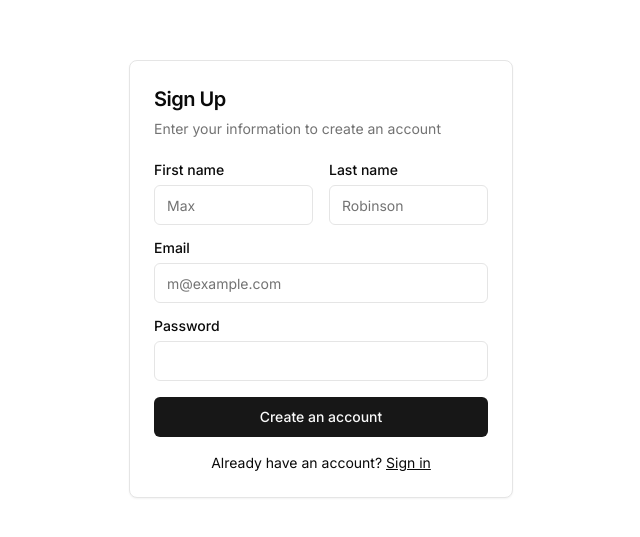
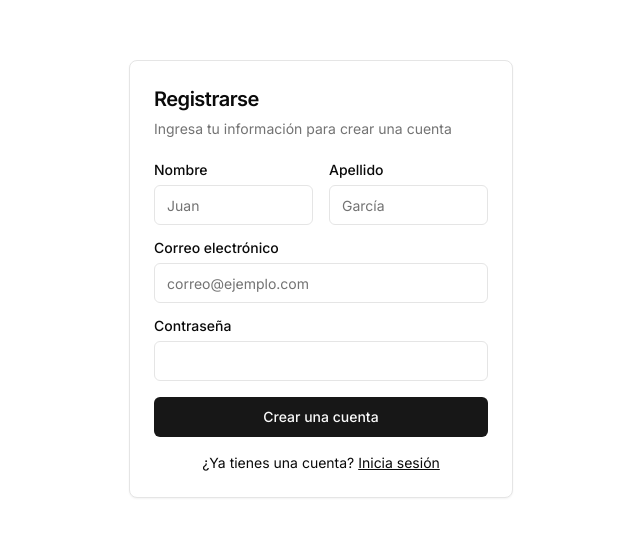
Before and after one commit to Alfas-tech/plataforma_edu, a Next.js app: page /signup in a window 1280 px wide. Shown: the part 121-658 px from the top of the page, without its empty margins (319-959 px from the left). Built offline with nearby package versions, Linux system fonts and the light colour scheme.

Commit message:
translate authentication forms to Spanish and update placeholder texts

```diff
--- a/app/(auth)/forgot-password/components/ForgotPasswordForm.tsx
+++ b/app/(auth)/forgot-password/components/ForgotPasswordForm.tsx
@@ -1,8 +1,8 @@
 "use client";
 
-import { useState } from "react";
+import {useState} from "react";
 import Link from "next/link";
-import { Button } from "@/components/ui/button";
+import {Button} from "@/components/ui/button";
 import {
     Card,
     CardContent,
@@ -10,10 +10,10 @@ import {
     CardHeader,
     CardTitle,
 } from "@/components/ui/card";
-import { Input } from "@/components/ui/input";
-import { Label } from "@/components/ui/label";
-import { resetPassword } from "@/src/presentation/actions/auth.actions";
-import { Info } from "lucide-react";
+import {Input} from "@/components/ui/input";
+import {Label} from "@/components/ui/label";
+import {resetPassword} from "@/src/presentation/actions/auth.actions";
+import {Info} from "lucide-react";
 
 export function ForgotPasswordForm() {
     const [isLoading, setIsLoading] = useState(false);
@@ -51,16 +51,6 @@ export function ForgotPasswordForm() {
                 </CardDescription>
             </CardHeader>
             <CardContent>
-        <div className="rounded-lg bg-blue-50 border border-blue-200 p-4 mb-4">
-          <div className="flex items-start gap-3">
-            <Info className="h-5 w-5 text-blue-600 flex-shrink-0 mt-0.5" />
-            <p className="text-sm text-blue-900">
-              Si te registraste con Google, también puedes usar este formulario
-              para establecer una contraseña y acceder con email.
-            </p>
-          </div>
-        </div>
-
                 <form onSubmit={handleSubmit}>
                     <div className="grid gap-4">
                         <div className="grid gap-2">
--- a/app/(auth)/login/components/LoginForm.tsx
+++ b/app/(auth)/login/components/LoginForm.tsx
@@ -52,9 +52,9 @@ export function LoginForm() {
   return (
     <Card className="mx-auto max-w-sm">
       <CardHeader>
-        <CardTitle className="text-2xl">Login</CardTitle>
+        <CardTitle className="text-2xl">Iniciar sesión</CardTitle>
         <CardDescription>
-          Enter your email below to login to your account
+          Ingresa tu correo electrónico para iniciar sesión en tu cuenta
         </CardDescription>
       </CardHeader>
       <CardContent>
@@ -76,24 +76,24 @@ export function LoginForm() {
           {redirect && <input type="hidden" name="redirect" value={redirect} />}
           <div className="grid gap-4">
             <div className="grid gap-2">
-              <Label htmlFor="email">Email</Label>
+              <Label htmlFor="email">Correo electrónico</Label>
               <Input
                 id="email"
                 name="email"
                 type="email"
-                placeholder="m@example.com"
+                placeholder="correo@ejemplo.com"
                 required
                 disabled={isLoading}
               />
             </div>
             <div className="grid gap-2">
               <div className="flex items-center">
-                <Label htmlFor="password">Password</Label>
+                <Label htmlFor="password">Contraseña</Label>
                 <Link
                   href="/forgot-password"
                   className="ml-auto inline-block text-sm underline"
                 >
-                  Forgot your password?
+                  ¿Olvidaste tu contraseña?
                 </Link>
               </div>
               <Input
@@ -105,15 +105,15 @@ export function LoginForm() {
               />
             </div>
             <Button type="submit" className="w-full" disabled={isLoading}>
-              {isLoading ? "Iniciando sesión..." : "Login"}
+              {isLoading ? "Iniciando sesión..." : "Iniciar sesión"}
             </Button>
             <SignInWithGoogleButton />
           </div>
         </form>
         <div className="mt-4 text-center text-sm">
-          Don&apos;t have an account?{" "}
+          ¿No tienes una cuenta?{" "}
           <Link href="/signup" className="underline">
-            Sign up
+            Regístrate
           </Link>
         </div>
       </CardContent>
--- a/app/(auth)/signup/components/SignUpForm.tsx
+++ b/app/(auth)/signup/components/SignUpForm.tsx
@@ -16,9 +16,9 @@ export function SignUpForm() {
   return (
     <Card className="mx-auto max-w-sm">
       <CardHeader>
-        <CardTitle className="text-xl">Sign Up</CardTitle>
+        <CardTitle className="text-xl">Registrarse</CardTitle>
         <CardDescription>
-          Enter your information to create an account
+          Ingresa tu información para crear una cuenta
         </CardDescription>
       </CardHeader>
       <CardContent>
@@ -26,47 +26,47 @@ export function SignUpForm() {
           <div className="grid gap-4">
             <div className="grid grid-cols-2 gap-4">
               <div className="grid gap-2">
-                <Label htmlFor="first-name">First name</Label>
+                <Label htmlFor="first-name">Nombre</Label>
                 <Input
                   name="first-name"
                   id="first-name"
-                  placeholder="Max"
+                  placeholder="Juan"
                   required
                 />
               </div>
               <div className="grid gap-2">
-                <Label htmlFor="last-name">Last name</Label>
+                <Label htmlFor="last-name">Apellido</Label>
                 <Input
                   name="last-name"
                   id="last-name"
-                  placeholder="Robinson"
+                  placeholder="García"
                   required
                 />
               </div>
             </div>
             <div className="grid gap-2">
-              <Label htmlFor="email">Email</Label>
+              <Label htmlFor="email">Correo electrónico</Label>
               <Input
                 name="email"
                 id="email"
                 type="email"
-                placeholder="m@example.com"
+                placeholder="correo@ejemplo.com"
                 required
               />
             </div>
             <div className="grid gap-2">
-              <Label htmlFor="password">Password</Label>
+              <Label htmlFor="password">Contraseña</Label>
               <Input name="password" id="password" type="password" />
             </div>
             <Button formAction={signup} type="submit" className="w-full">
-              Create an account
+              Crear una cuenta
             </Button>
           </div>
         </form>
         <div className="mt-4 text-center text-sm">
-          Already have an account?{" "}
+          ¿Ya tienes una cuenta?{" "}
           <Link href="/login" className="underline">
-            Sign in
+            Inicia sesión
           </Link>
         </div>
       </CardContent>
```
Lines whose indentation alone changed are shown as unchanged.
